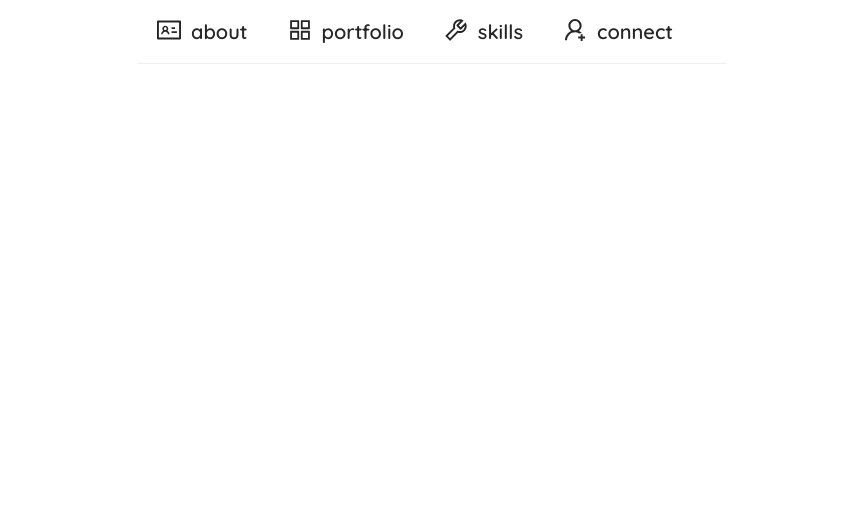
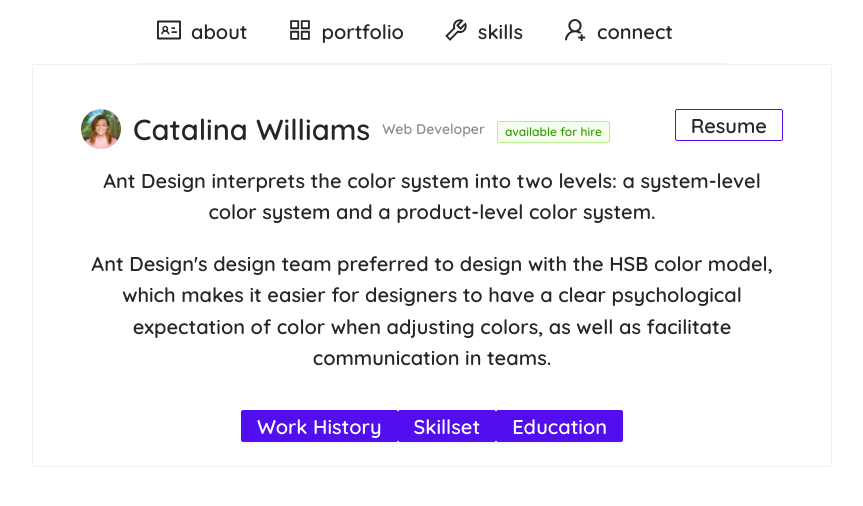
Before and after one commit to catalinarose1361/Full-Stack-Portfolio, a React (Create React App) app: page /about in a window 1280 px wide. Shown: the top 506 px of the page, without its empty margins (208-1071 px from the left). Built offline with nearby package versions, Linux system fonts and the light colour scheme.

Commit message:
About me page design

```diff
--- a/src/components/FooterComp.js
+++ b/src/components/FooterComp.js
@@ -1,18 +1,21 @@
 import React from "react";
 import { Link } from "react-router-dom";
 import { SettingOutlined  } from '@ant-design/icons';
+import { Tooltip } from 'antd';
 //THIS FOOTER COMPONENT ONLY APPEARS ON THE LANDING PAGE "/"
 function FooterComp () {
 
   return (
 
     <div style={{ marginBottom: '50px'}} id="footer">
+      <Tooltip title="unlock portfolio" color={'green'}>
 
       <Link to="/about">
 
       <SettingOutlined spin style={{ color:'#530EF0', fontSize: '50px' }} />
 
       </Link>
+      </Tooltip>
 
     </div>
 
--- a/src/pages/About.js
+++ b/src/pages/About.js
@@ -1,104 +1,175 @@
-import React from "react";
-import { Typography, Row, Col } from 'antd';
+import React, { useState } from 'react';
+
+import { Typography, Row, Col, Drawer, Button, Avatar, PageHeader, Tag, Card, Timeline } from 'antd';
 import profilePic from "../images/profile-pictures/IMG_3001.jpg";
 import {  GithubOutlined, BookOutlined, BugOutlined  } from '@ant-design/icons';
 
 const { Paragraph, Text } = Typography;
 
-const About = () => (
+const About = () => {
+    const [visible, setVisible] = useState(false);
+  const showDrawer = () => {
+    setVisible(true);
+  };
+  const onClose = () => {
+    setVisible(false);
+  };
 
-    <div id="aboutMeContainer" style={{textAlign: "center"}}>
+    const [visible2, setVisible2] = useState(false);
+  const showDrawer2 = () => {
+    setVisible2(true);
+  };
+  const onClose2 = () => {
+    setVisible2(false);
+  };
+
+    const [visible3, setVisible3] = useState(false);
+  const showDrawer3 = () => {
+    setVisible3(true);
+  };
+  const onClose3 = () => {
+    setVisible3(false);
+  };
+  return (
+    <>
+    <Row justify='center'>
+    <Card
+
+    style={{ width: 800 }}>
+     <PageHeader
+    title="Catalina Williams"
+    className="site-page-header"
+    subTitle="Web Developer"
+    tags={<Tag color="green">available for hire</Tag>}
+   extra={<Button>Resume</Button>}
+    avatar={{ src: profilePic, size: 'large' }}
+
+  >
+         <Paragraph>
+      Ant Design interprets the color system into two levels: a system-level color system and a
+      product-level color system.
+    </Paragraph>
+    <Paragraph>
+      Ant Design&#x27;s design team preferred to design with the HSB color model, which makes it
+      easier for designers to have a clear psychological expectation of color when adjusting colors,
+      as well as facilitate communication in teams.
+    </Paragraph>
+
+  </PageHeader>
+
+         <Row justify="center">
+
+         <Button type="primary" onClick={showDrawer2}>
+        Work History
+      </Button>
+      <Drawer
+        title="Work History"
+        placement="right"
+        closable={true}
+        onClose={onClose2}
+        visible={visible2}
+        width="600"
+      >
+         <Timeline mode="right">
+    <Timeline.Item>Create a services site 2015-09-01</Timeline.Item>
+    <Timeline.Item>Solve initial network problems 2015-09-01</Timeline.Item>
+    <Timeline.Item>
+      Technical testing 2015-09-01
+    </Timeline.Item>
+    <Timeline.Item>Network problems being solved 2015-09-01</Timeline.Item>
+  </Timeline>
+      </Drawer>
+
+         <Button type="primary" onClick={showDrawer3}>
+        Skillset
+      </Button>
+      <Drawer
+        title="Technical Skillset"
+        placement="right"
+        closable={true}
+        onClose={onClose3}
+        visible={visible3}
+      >
+        <p>JavaScript</p>
+        <p>React</p>
+        <p>Python</p>
+      </Drawer>
+      <Button type="primary" onClick={showDrawer}>
+        Education
+      </Button>
+      <Drawer
+        title="Education"
+        placement="right"
+        closable={true}
+        onClose={onClose}
+        visible={visible}
+        width="800"
+      >
+        <Card>
+        <PageHeader
+
+      title="University of Denver Coding Bootcamp"
+      tags={<Tag color="green">Graduated</Tag>}
 
 
-        {/* <Row style={{marginTop:'50px'}} >
+    >
+      </PageHeader>
+        <Row>
 
-            <Col span={10}>
+        <p>October 2019 - April 2020</p>
 
 
-            </Col>
+        </Row>
+        </Card>
 
-            <Col span={14} >
-                <div style={{textAlign:'left', marginTop:'100px', fontSize: '30px', marginRight: '60px'}}>
+        <Card>
+        <PageHeader
 
-                <Typography>
+      title="University of Colorado Denver"
+      tags={<Tag color="red">Dropped Out</Tag>}
 
-                    <Paragraph  bold>
 
-                        <Text id="aboutText"  strong >
+    >
+      </PageHeader>
+        <p>August 2014 - December 2014</p>
+        </Card>
+        <Card>
+        <PageHeader
 
-                            Pleased to meet you! My name is Catalina. I build digital experiences. I specialize in both the front end and back end development.
+      title="Pikes Peak Community College"
+      tags={<Tag color="orange">Transferred</Tag>}
+
+
+    >
+      </PageHeader>
+        <p>August 2012 - May 2014</p>
+        </Card>
+        <Card>
+        <PageHeader
+
+      title="Cheyenne Mountain High School"
+      tags={<Tag color="green">Graduated</Tag>}
+
+
+    >
+      </PageHeader>
+        <p>September 2008 - May 2011</p>
+        </Card>
+      </Drawer>
+         </Row>
 
 
 
-                        </Text>
-
-                    </Paragraph>
-
-                </Typography>
-                </div>
 
 
 
-            </Col>
-
-        </Row> */}
-
-        {/* <Row style={{marginTop:'100px'}} gutter={16}>
+      </Card>
+      </Row>
+    </>
+  );
 
 
-            <Col span={8}>
 
-                <Row justify={'center'}>
-                <GithubOutlined style={{ color:'#530EF0', fontSize: '80px' }} />
-
-
-                </Row>
-
-                <Row justify={'center'}>
-
-                    491 GitHub Commits
-
-                </Row>
-
-            </Col>
-
-
-            <Col span={8}>
-
-                <Row justify={'center'}>
-                <BookOutlined style={{ color:'#530EF0', fontSize: '80px' }} />
-
-
-                </Row>
-
-                <Row justify={'center'}>
-
-                    240 hrs of Coding Bootcamp
-
-                </Row>
-
-            </Col>
-
-
-            <Col span={8}>
-
-                <Row justify={'center'}>
-                <BugOutlined style={{ color:'#530EF0', fontSize: '80px' }} />
-
-
-                </Row>
-
-                <Row justify={'center'}>
-
-                Immeasurable Personal Time De-Bugging Code
-
-                </Row>
-
-            </Col>
-
-        </Row> */}
-
-    </div>
-);
+};
 
 export default About;
```
